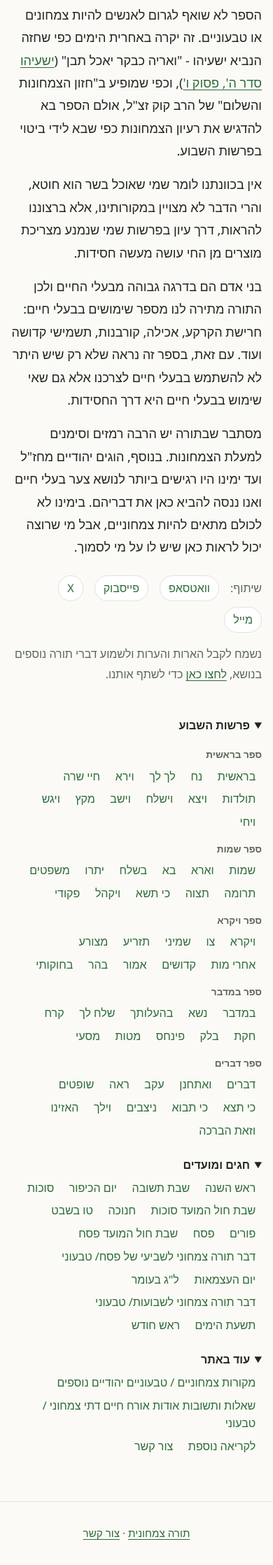
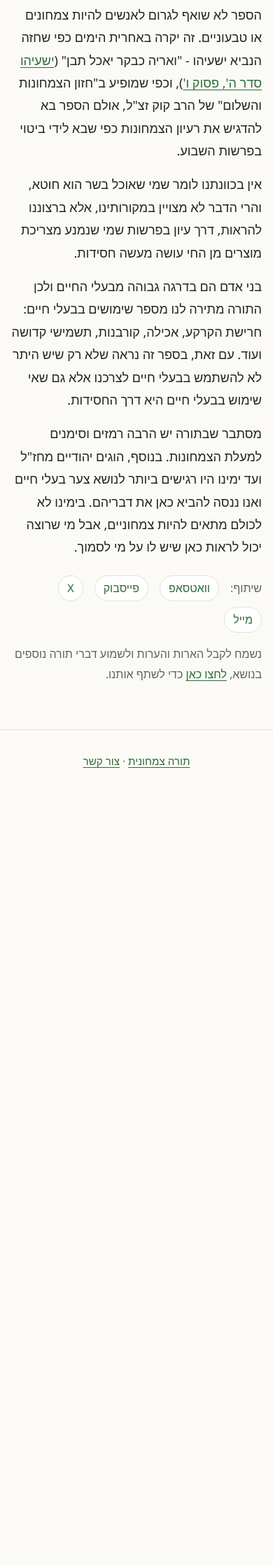
Before and after one commit to bambiker/vegantorah, a Jekyll site: the page built from index.html, in a window 390 px wide. Shown: the part 1035-3271 px from the top of the page at 70% size. Built offline with Jekyll 4.4.1, drawn with Linux system fonts in a browser that asks for light colours; after the commit the page ends 2167 px from its top, so only the background shows below that.

Commit message:
Remove the side menu of weekly portions
Pages are now a single centered column. Navigation is through the
home page, breadcrumbs and the previous/next links.

Co-Authored-By: Claude Opus 5.5 <noreply@anthropic.com>
Claude-Session: https://claude.ai/code/session_01Rs5AsiJkG4unEc79qQVavv

```diff
--- a/_data/nav.yml
+++ /dev/null
@@ -1,162 +0,0 @@
-# Generated from the Google Sites navigation. Edit freely.
-parashot:
-  - book: "בראשית"
-    pages:
-      - title: "בראשית"
-        url: "/דבר-תורה-צמחוני-טבעוני-על-פרשת-בראשית/"
-      - title: "נח"
-        url: "/דבר-תורה-צמחוני-טבעוני-על-פרשת-נח/"
-      - title: "לך לך"
-        url: "/דבר-תורה-צמחוני-טבעוני-על-פרשת-לך-לך/"
-      - title: "וירא"
-        url: "/דבר-תורה-צמחוני-טבעוני-על-פרשת-וירא/"
-      - title: "חיי שרה"
-        url: "/דבר-תורה-צמחוני-טבעוני-על-פרשת-חיי-שרה/"
-      - title: "תולדות"
-        url: "/דבר-תורה-צמחוני-טבעוני-על-פרשת-תולדות/"
-      - title: "ויצא"
-        url: "/דבר-תורה-צמחוני-טבעוני-על-פרשת-ויצא/"
-      - title: "וישלח"
-        url: "/דבר-תורה-צמחוני-טבעוני-על-פרשת-וישלח/"
-      - title: "וישב"
-        url: "/דבר-תורה-צמחוני-טבעוני-על-פרשת-וישב/"
-      - title: "מקץ"
-        url: "/דבר-תורה-צמחוני-טבעוני-על-פרשת-מקץ/"
-      - title: "ויגש"
-        url: "/דבר-תורה-צמחוני-טבעוני-על-פרשת-ויגש/"
-      - title: "ויחי"
-        url: "/דבר-תורה-צמחוני-טבעוני-על-פרשת-ויחי/"
-  - book: "שמות"
-    pages:
-      - title: "שמות"
-        url: "/דבר-תורה-צמחוני-טבעוני-על-פרשת-שמות/"
-      - title: "וארא"
-        url: "/דבר-תורה-צמחוני-טבעוני-על-פרשת-וארא/"
-      - title: "בא"
-        url: "/דבר-תורה-צמחוני-טבעוני-על-פרשת-בא/"
-      - title: "בשלח"
-        url: "/דבר-תורה-צמחוני-טבעוני-על-פרשת-בשלח/"
-      - title: "יתרו"
-        url: "/דבר-תורה-צמחוני-טבעוני-על-פרשת-יתרו/"
-      - title: "משפטים"
-        url: "/דבר-תורה-צמחוני-טבעוני-על-פרשת-משפטים/"
-      - title: "תרומה"
-        url: "/דבר-תורה-צמחוני-טבעוני-על-פרשת-תרומה/"
-      - title: "תצוה"
-        url: "/דבר-תורה-צמחוני-טבעוני-על-פרשת-תצוה/"
-      - title: "כי תשא"
-        url: "/דבר-תורה-צמחוני-טבעוני-על-פרשת-כי-תשא/"
-      - title: "ויקהל"
-        url: "/דבר-תורה-צמחוני-טבעוני-על-פרשת-ויקהל/"
-      - title: "פקודי"
-        url: "/דבר-תורה-צמחוני-טבעוני-על-פרשת-פקודי/"
-  - book: "ויקרא"
-    pages:
-      - title: "ויקרא"
-        url: "/דבר-תורה-צמחוני-טבעוני-על-פרשת-ויקרא/"
-      - title: "צו"
-        url: "/דבר-תורה-צמחוני-טבעוני-על-פרשת-צו/"
-      - title: "שמיני"
-        url: "/דבר-תורה-צמחוני-טבעוני-על-פרשת-שמיני/"
-      - title: "תזריע"
-        url: "/דבר-תורה-צמחוני-טבעוני-על-פרשת-תזריע/"
-      - title: "מצורע"
-        url: "/דבר-תורה-צמחוני-טבעוני-על-פרשת-מצורע/"
-      - title: "אחרי מות"
-        url: "/דבר-תורה-צמחוני-טבעוני-על-פרשת-אחרי-מות/"
-      - title: "קדושים"
-        url: "/דבר-תורה-צמחוני-טבעוני-על-פרשת-קדושים/"
-      - title: "אמור"
-        url: "/דבר-תורה-צמחוני-טבעוני-על-פרשת-אמור/"
-      - title: "בהר"
-        url: "/דבר-תורה-צמחוני-טבעוני-על-פרשת-בהר/"
-      - title: "בחוקותי"
-        url: "/דבר-תורה-צמחוני-טבעוני-על-פרשת-בחוקותי/"
-  - book: "במדבר"
-    pages:
-      - title: "במדבר"
-        url: "/דבר-תורה-צמחוני-טבעוני-על-פרשת-במדבר/"
-      - title: "נשא"
-        url: "/דבר-תורה-צמחוני-טבעוני-על-פרשת-נשא/"
-      - title: "בהעלותך"
-        url: "/דבר-תורה-צמחוני-טבעוני-על-פרשת-בהעלותך/"
-      - title: "שלח לך"
-        url: "/דבר-תורה-צמחוני-טבעוני-על-פרשת-שלח-לך/"
-      - title: "קרח"
-        url: "/דבר-תורה-צמחוני-טבעוני-על-פרשת-קרח/"
-      - title: "חקת"
-        url: "/דבר-תורה-צמחוני-טבעוני-על-פרשת-חקת/"
-      - title: "בלק"
-        url: "/דבר-תורה-צמחוני-טבעוני-על-פרשת-בלק/"
-      - title: "פינחס"
-        url: "/דבר-תורה-צמחוני-טבעוני-על-פרשת-פינחס/"
-      - title: "מטות"
-        url: "/דבר-תורה-צמחוני-טבעוני-על-פרשת-מטות/"
-      - title: "מסעי"
-        url: "/דבר-תורה-צמחוני-טבעוני-על-פרשת-מסעי/"
-  - book: "דברים"
-    pages:
-      - title: "דברים"
-        url: "/דבר-תורה-צמחוני-טבעוני-על-פרשת-דברים/"
-      - title: "ואתחנן"
-        url: "/דבר-תורה-צמחוני-טבעוני-על-פרשת-ואתחנן/"
-      - title: "עקב"
-        url: "/דבר-תורה-צמחוני-טבעוני-על-פרשת-עקב/"
-      - title: "ראה"
-        url: "/דבר-תורה-צמחוני-טבעוני-על-פרשת-ראה/"
-      - title: "שופטים"
-        url: "/דבר-תורה-צמחוני-טבעוני-על-פרשת-שופטים/"
-      - title: "כי תצא"
-        url: "/דבר-תורה-צמחוני-טבעוני-על-פרשת-כי-תצא/"
-      - title: "כי תבוא"
-        url: "/דבר-תורה-צמחוני-טבעוני-על-פרשת-כי-תבוא/"
-      - title: "ניצבים"
-        url: "/דבר-תורה-צמחוני-טבעוני-על-פרשת-ניצבים/"
-      - title: "וילך"
-        url: "/דבר-תורה-צמחוני-טבעוני-על-פרשת-וילך/"
-      - title: "האזינו"
-        url: "/דבר-תורה-צמחוני-טבעוני-על-פרשת-האזינו/"
-      - title: "וזאת הברכה"
-        url: "/דבר-תורה-צמחוני-טבעוני-על-פרשת-וזאת-הברכה/"
-holidays:
-  - title: "ראש השנה"
-    url: "/דבר-תורה-צמחוני-טבעוני-על-ראש-השנה/"
-  - title: "שבת תשובה"
-    url: "/דבר-תורה-צמחוני-טבעוני-לשבת-תשובה/"
-  - title: "יום הכיפור"
-    url: "/דבר-תורה-צמחוני-טבעוני-ליום-הכיפור/"
-  - title: "סוכות"
-    url: "/דבר-תורה-צמחוני-טבעוני-לסוכות/"
-  - title: "שבת חול המועד סוכות"
-    url: "/דבר-תורה-צמחוני-טבעוני-על-שבת-חול-המועד-סוכות/"
-  - title: "חנוכה"
-    url: "/דבר-תורה-צמחוני-טבעוני-לחנוכה/"
-  - title: "טו בשבט"
-    url: "/דבר-תורה-צמחוני-טבעוני-לטו-בשבט/"
-  - title: "פורים"
-    url: "/דבר-תורה-צמחוני-טבעוני-לפורים/"
-  - title: "פסח"
-    url: "/דבר-תורה-צמחוני-טבעוני-לפסח/"
-  - title: "שבת חול המועד פסח"
-    url: "/דבר-תורה-צמחוני-טבעוני-לשבת-חול-המועד-פסח/"
-  - title: "דבר תורה צמחוני לשביעי של פסח/ טבעוני"
-    url: "/דבר-תורה-צמחוני-טבעוני-לשביעי-של-פסח/"
-  - title: "יום העצמאות"
-    url: "/דבר-תורה-צמחוני-טבעוני-ליום-העצמאות/"
-  - title: "ל\"ג בעומר"
-    url: "/דבר-תורה-צמחוני-טבעוני-ללג-בעומר/"
-  - title: "דבר תורה צמחוני לשבועות/ טבעוני"
-    url: "/דבר-תורה-צמחוני-טבעוני-לשבועות/"
-  - title: "תשעת הימים"
-    url: "/דבר-תורה-צמחוני-טבעוני-לתשעת-הימים/"
-  - title: "ראש חודש"
-    url: "/דבר-תורה-צמחוני-טבעוני-לראש-חודש/"
-more:
-  - title: "מקורות צמחוניים / טבעוניים יהודיים נוספים"
-    url: "/מקורות-צמחוניים-טבעוניים-יהודיים-נוספים/"
-  - title: "שאלות ותשובות אודות אורח חיים דתי צמחוני / טבעוני"
-    url: "/שאלות-ותשובות-אודות-אורח-חיים-דתי-וצמחוני-טבעוני/"
-  - title: "לקריאה נוספת"
-    url: "/לקריאה-נוספת/"
-  - title: "צור קשר"
-    url: "/contact/"
--- a/_includes/nav.html
+++ /dev/null
@@ -1,23 +0,0 @@
-<nav class="site-nav" aria-label="ניווט באתר">
-  <details class="nav-group" open>
-    <summary>פרשות השבוע</summary>
-    {% for book in site.data.nav.parashot %}
-    <h3>ספר {{ book.book }}</h3>
-    <ul>
-      {% for item in book.pages %}<li><a href="{{ item.url | relative_url }}"{% if page.url == item.url %} aria-current="page"{% endif %}>{{ item.title }}</a></li>{% endfor %}
-    </ul>
-    {% endfor %}
-  </details>
-  <details class="nav-group" open>
-    <summary>חגים ומועדים</summary>
-    <ul>
-      {% for item in site.data.nav.holidays %}<li><a href="{{ item.url | relative_url }}"{% if page.url == item.url %} aria-current="page"{% endif %}>{{ item.title }}</a></li>{% endfor %}
-    </ul>
-  </details>
-  <details class="nav-group" open>
-    <summary>עוד באתר</summary>
-    <ul>
-      {% for item in site.data.nav.more %}<li><a href="{{ item.url | relative_url }}"{% if page.url == item.url %} aria-current="page"{% endif %}>{{ item.title }}</a></li>{% endfor %}
-    </ul>
-  </details>
-</nav>
--- a/_layouts/default.html
+++ b/_layouts/default.html
@@ -55,7 +55,6 @@
       <p class="feedback">נשמח לקבל הארות והערות ולשמוע דברי תורה נוספים בנושא, <a href="{{ '/contact/' | relative_url }}">לחצו כאן</a> כדי לשתף אותנו.</p>
       {%- endif %}
     </main>
-    <aside>{% include nav.html %}</aside>
   </div>
   <footer class="site-footer">
     <p><a href="{{ '/' | relative_url }}">{{ site.title }}</a> · <a href="{{ '/contact/' | relative_url }}">צור קשר</a></p>
--- a/assets/style.css
+++ b/assets/style.css
@@ -34,7 +34,7 @@ a:hover { text-decoration-thickness: 2px; }
 .skip:focus { right: 1rem; top: 1rem; background: var(--surface); padding: .5rem; z-index: 10; }
 
 .site-header {
-  padding: 1.25rem 1rem;
+  padding: 1.25rem max(1rem, calc((100% - 760px) / 2 + 1rem));
   border-bottom: 1px solid var(--border);
   background: var(--surface);
   display: flex; flex-wrap: wrap; align-items: baseline; gap: .25rem 1rem;
@@ -43,8 +43,7 @@ a:hover { text-decoration-thickness: 2px; }
 .tagline { color: var(--muted); font-size: 1rem; }
 
 .wrap {
-  max-width: 1100px; margin: 0 auto; padding: 1.5rem 1rem 3rem;
-  display: grid; grid-template-columns: minmax(0, 1fr) 260px; gap: 2.5rem;
+  max-width: 760px; margin: 0 auto; padding: 1.5rem 1rem 3rem;
 }
 main { min-width: 0; }
 article { max-width: 70ch; }
@@ -62,22 +61,11 @@ article ul, article ol { padding-inline-start: 1.5rem; }
 .share a { padding: .2rem .75rem; border: 1px solid var(--border); border-radius: 999px; text-decoration: none; background: var(--surface); }
 .feedback { color: var(--muted); font-size: 1rem; }
 
-.site-nav { font-size: 1rem; position: sticky; top: 1rem; max-height: calc(100vh - 2rem); overflow-y: auto; padding-inline-end: .25rem; }
-.nav-group { margin-bottom: 1rem; }
-.nav-group summary { font-weight: 700; cursor: pointer; padding: .25rem 0; }
-.site-nav h3 { font-size: .85rem; color: var(--muted); margin: .75rem 0 .25rem; font-weight: 600; }
-.site-nav ul { list-style: none; margin: 0; padding: 0; display: flex; flex-wrap: wrap; gap: .25rem; }
-.site-nav li a { display: block; padding: .1rem .55rem; border-radius: 6px; text-decoration: none; line-height: 1.6; }
-.site-nav li a:hover { background: var(--accent-soft); }
-.site-nav a[aria-current="page"] { background: var(--accent); color: var(--bg); }
 
 .form-embed iframe { width: 100%; height: 900px; border: 0; background: var(--surface); }
 
 .site-footer { border-top: 1px solid var(--border); text-align: center; color: var(--muted); font-size: .95rem; padding: 1rem; }
 
 @media (max-width: 800px) {
-  .wrap { grid-template-columns: 1fr; gap: 1.5rem; }
-  .site-nav { position: static; max-height: none; }
   article h1 { font-size: 1.6rem; }
-  .nav-group:not([open]) summary { border-bottom: 1px solid var(--border); }
 }
```
Also changed, not shown: README.md.
